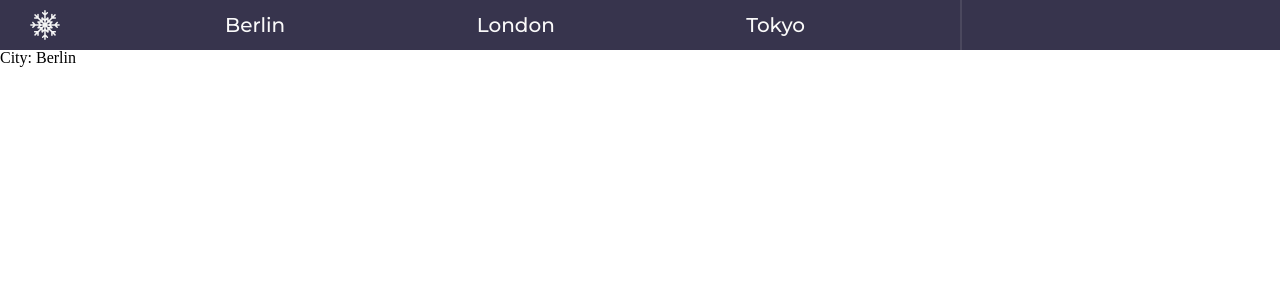
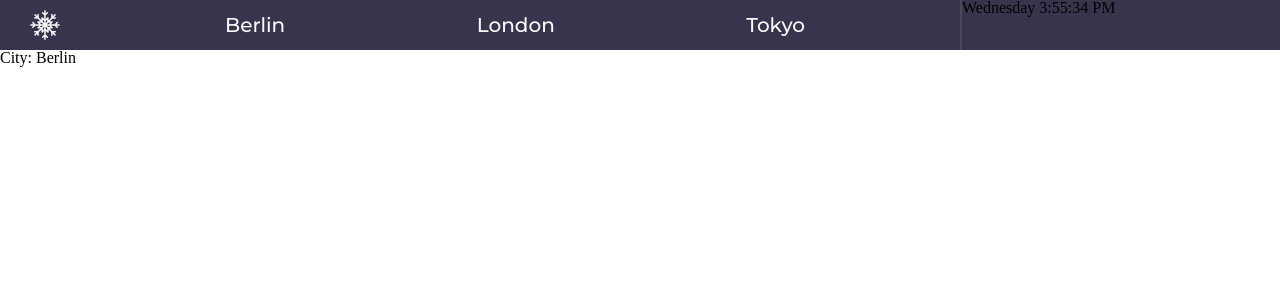
Before and after one commit to bircankut/snowflake, a Next.js app: page /Berlin in a window 1280 px wide. Shown: the top 300 px of the page. Built offline with nearby package versions, Linux system fonts and the light colour scheme; no server answers.

Commit message:
Add city component and actions

```diff
--- a/package.json
+++ b/package.json
@@ -9,9 +9,11 @@
     "lint": "next lint"
   },
   "dependencies": {
+    "axios": "^0.27.2",
     "next": "12.2.0",
     "react": "18.2.0",
-    "react-dom": "18.2.0"
+    "react-dom": "18.2.0",
+    "swr": "^1.3.0"
   },
   "devDependencies": {
     "@types/node": "18.0.0",
--- a/pages/[city].tsx
+++ b/pages/[city].tsx
@@ -1,13 +1,25 @@
 import { useRouter } from 'next/router'
 import { Header } from '../src/containers/header/header'
+import useSWR from 'swr';
+
+const Cities: { [key: string]: string; } = {
+  'Berlin': 'Europe/Berlin',
+  'London': 'Europe/London',
+  'Tokyo': 'Asia/Tokyo',
+}
 
 const City = () => {
   const router = useRouter()
-  const { city } = router.query
+  const { city } = router.query;
+
+  const fetcher = (url: string) => fetch(url).then((r) => r.json());
+  const { data } = useSWR(`/api/current?q=${city}`, fetcher);
+  const day = new Date().toLocaleString('en-us', {  weekday: 'long' });
   return (
     <div>
-      <Header/>
+      <Header day={day} city={Cities[`${city}`]}/>
       <p>City: {city}</p>
+      {data?.current?.temp_c}
     </div>
   )
 }
--- /dev/null
+++ b/pages/api/current.ts
@@ -0,0 +1,17 @@
+// Next.js API route support: https://nextjs.org/docs/api-routes/introduction
+import type { NextApiRequest, NextApiResponse } from 'next'
+
+type Data = {
+  name: string
+}
+const key = process.env.API_KEY
+
+export default async function handler(
+  req: NextApiRequest,
+  res: NextApiResponse<Data>
+) {
+  const city = req.query['q'];
+  const response = await fetch(`http://api.weatherapi.com/v1/current.json?key=${key}&q=${city}`);
+  const result = await response.json();
+  res.json(result);
+}
--- a/pages/api/hello.ts
+++ /dev/null
@@ -1,13 +0,0 @@
-// Next.js API route support: https://nextjs.org/docs/api-routes/introduction
-import type { NextApiRequest, NextApiResponse } from 'next'
-
-type Data = {
-  name: string
-}
-
-export default function handler(
-  req: NextApiRequest,
-  res: NextApiResponse<Data>
-) {
-  res.status(200).json({ name: 'John Doe' })
-}
--- a/pages/index.tsx
+++ b/pages/index.tsx
@@ -5,10 +5,9 @@ import { Header } from '../src/containers/header/header'
 import styles from '../styles/Home.module.css'
 
 const Home: NextPage = () => {
-  const day = new Date().toLocaleString('en-us', {  weekday: 'long' });
   return (
     <div className={styles.container}>
-      <Header />
+      landing page
     </div>
   )
 }
--- a/src/components/cities/cities.tsx
+++ b/src/components/cities/cities.tsx
@@ -9,17 +9,17 @@ const Cities = ({}: CitiesProps) => {
   return(
     <ul className={`${style.cities} ${style.font}`}>
       <li>
-        <Link href="/berlin">
+        <Link href="/Berlin">
           <a>Berlin</a>
         </Link>
       </li>
       <li>
-        <Link href="/london">
+        <Link href="/London">
           <a>London</a>
         </Link>
       </li>
       <li>
-        <Link href="/tokyo">
+        <Link href="/Tokyo">
           <a>Tokyo</a>
         </Link>
       </li>
--- /dev/null
+++ b/src/components/date-information/date-information.tsx
@@ -0,0 +1,26 @@
+import React from "react";
+import style from './date-information.module.css'
+
+interface DateInformationProps {
+  day: string;
+  city: string;
+}
+
+const DateInformation = ({day, city}: DateInformationProps) => {
+    let date = new Date();
+    const formatter = new Intl.DateTimeFormat([],{
+      timeZone: city,
+      hour: 'numeric',
+      minute: 'numeric',
+      second: 'numeric',
+    });
+    const time = formatter.format(date);
+
+  return (
+    <div className={style.date}>
+      {day} {time}
+    </div>
+  );
+};
+
+export { DateInformation };
--- a/src/components/date/date.tsx
+++ /dev/null
@@ -1,16 +0,0 @@
-import React from "react";
-import style from './date.module.css'
-
-interface DateProps {
-
-}
-
-const Date = ({}: DateProps) => {
-  return (
-    <div className={style.date}>
-
-    </div>
-  );
-};
-
-export { Date };
--- a/src/containers/header/header.tsx
+++ b/src/containers/header/header.tsx
@@ -2,18 +2,19 @@ import React from "react";
 import style from './header.module.css';
 import Cities from "../../components/cities/cities";
 import {Logo} from "../../components/logo/logo";
-import {Date} from "../../components/date/date";
+import {DateInformation} from "../../components/date-information/date-information";
 
 interface HeaderProps {
-
+  day: string;
+  city: string;
 }
 
-const Header = ({}: HeaderProps) => {
+const Header = ({day, city}: HeaderProps) => {
   return (
     <header className={style.header}>
       <Logo/>
       <Cities/>
-      <Date />
+      <DateInformation day={day} city={city}/>
     </header>
   );
 };
```
Also changed, not shown: src/components/date-information/date-information.module.css (renamed from src/components/date/date.module.css), 2 other files (tests, documents, lock files or other folders).
